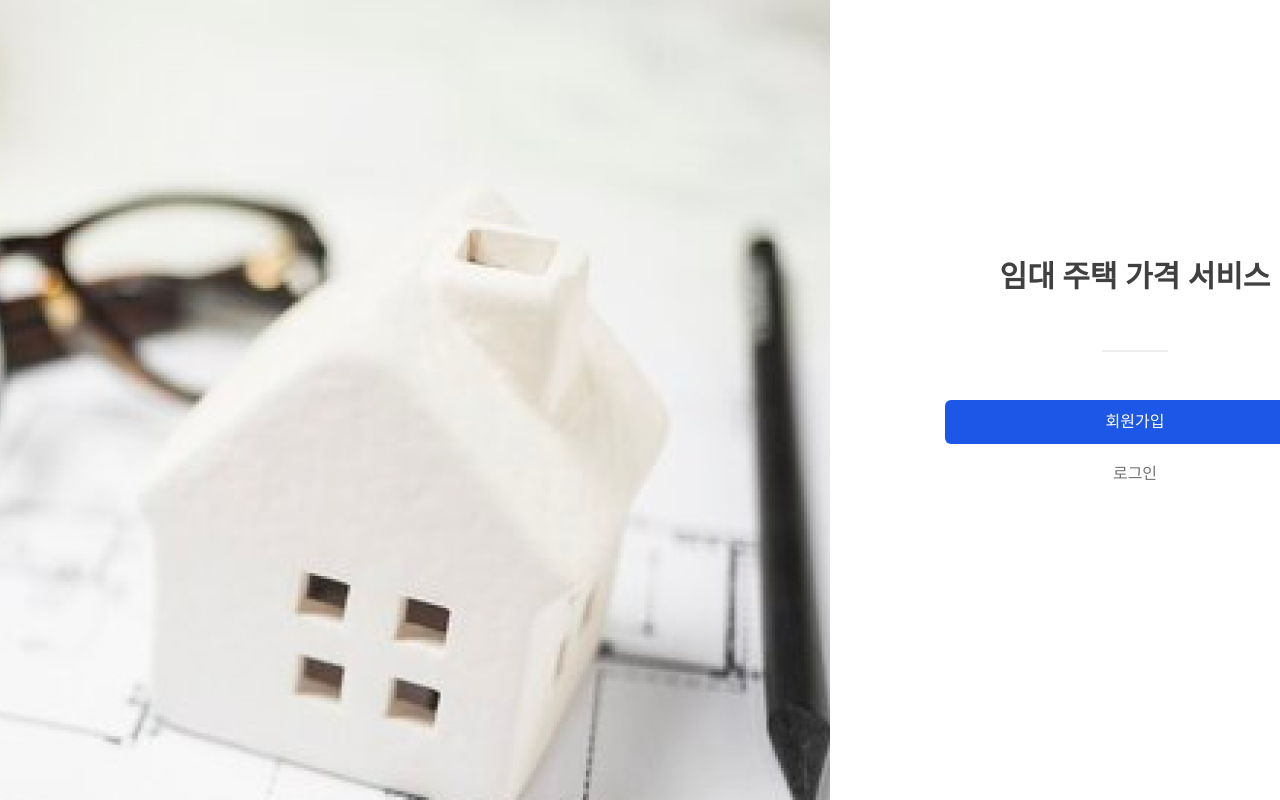
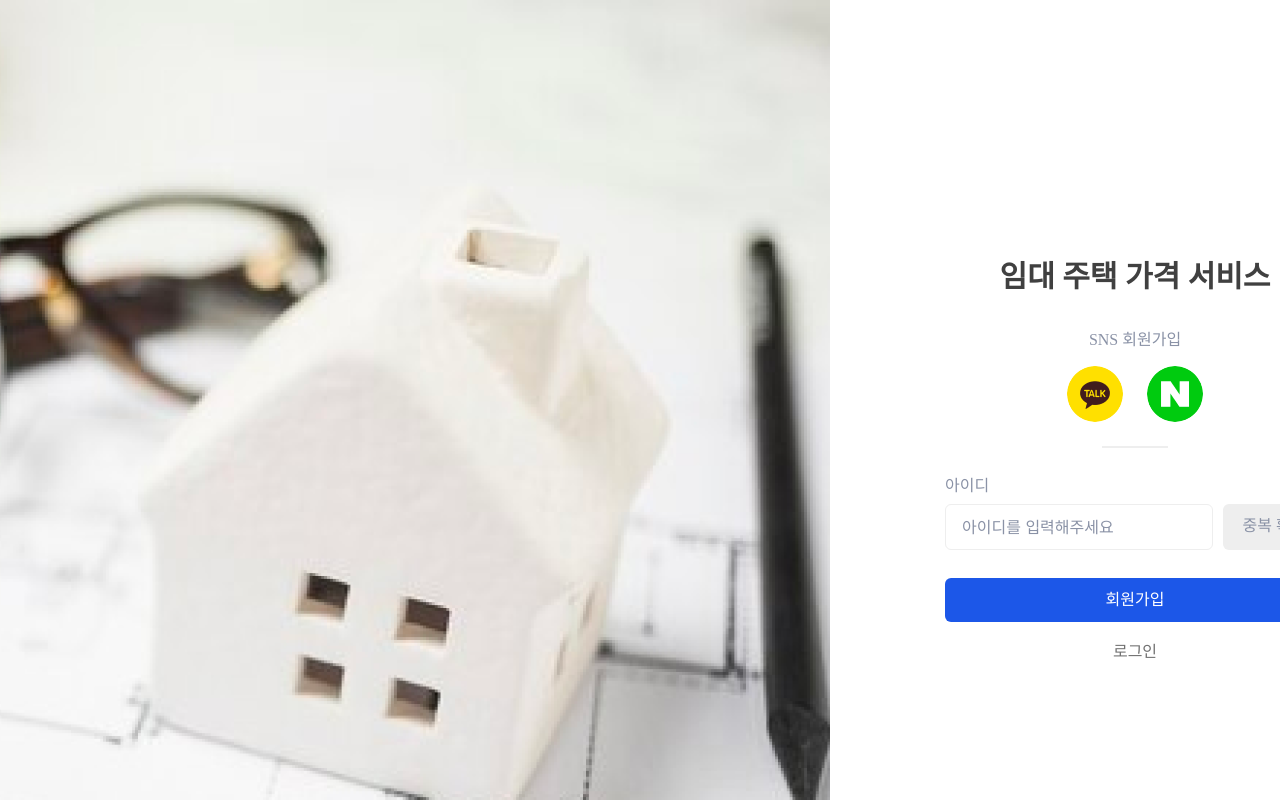
Before and after one commit to ahndb/react-estate, a React (Create React App) app: page / in a window 1280 px wide. Both pictures are taken after a click on the element "회원가입". Shown: the top 800 px of the page. Built offline with nearby package versions, Linux system fonts and the light colour scheme; the HTML template or start-up script is replaced by a standard one; a web font is replaced by a local one.

Commit message:
240411 11:50 Update SignUp

```diff
--- a/src/components/Inputbox/index.tsx
+++ b/src/components/Inputbox/index.tsx
@@ -8,9 +8,12 @@ export interface InputBoxProps {
   placeholder: string;
   onChangeHandler: (event: ChangeEvent<HTMLInputElement>) => void;
   buttonTitle?: string;
+  buttonStatus?: boolean;
 }
 
-export default function InputBox({ label, type, value, placeholder, onChangeHandler, buttonTitle }: InputBoxProps) {
+export default function InputBox({ label, type, value, placeholder, onChangeHandler, buttonTitle, buttonStatus }: InputBoxProps) {
+
+  const buttonClass = buttonStatus ? 'input-primary-button' : 'input-disable-button'
 
   return (
     <div className="input-box">
@@ -24,7 +27,7 @@ export default function InputBox({ label, type, value, placeholder, onChangeHand
               onChange={onChangeHandler}
           />
           { buttonTitle &&
-          <div className="input-disable-button">
+          <div className={buttonClass}>
               {buttonTitle}
           </div>
           }
--- a/src/components/Inputbox/style.css
+++ b/src/components/Inputbox/style.css
@@ -1,11 +1,3 @@
-/* .kakao-button {
-    background-image: url('../resource/image/kakao-button.png');
-}
-
-.naver-button {
-    background-image: url('../resource/image/naver-button.png');
-} */
-
 .sns-container-title {
   color: rgba(138, 146, 166, 1);
 }
@@ -99,3 +91,11 @@
     font-weight: 400;
     line-height: normal;
 }
+
+.kakao-button {
+    background-image: url('../../assets/image/kakao-button.png');
+}
+
+.naver-button {
+    background-image: url('../../assets/image/naver-button.png');
+}
--- a/src/views/Authentication/index.tsx
+++ b/src/views/Authentication/index.tsx
@@ -6,6 +6,28 @@ import SignUpBackground from 'assets/image/sing-up-background-image.png';
 import InputBox from 'components/Inputbox';
 
 type AuthPage = 'sign-in' | 'sign-up';
+
+interface SnsContainerProps{
+  title: string;
+}
+
+function SnsContainer({title}: SnsContainerProps) {
+
+  const onSnsButtonClickHandler = (type: 'kakao' | 'naver') => {
+    alert(type);
+  };
+
+  return (
+    <div className="authentication-sns-container">
+      <div className="sns-container-title label">{title}</div>
+      <div className="sns-button-container">
+        <div className="sns-button kakao-button" onClick={() =>onSnsButtonClickHandler('kakao')}></div>
+        <div className="sns-button naver-button" onClick={() =>onSnsButtonClickHandler('naver')}></div>
+      </div>
+    </div>
+  );
+  // onClick={() =>onSnsButtonClickHandler('naver')} 익명의 1회성 함수를 만들어서 함수를 호출하게 만듬(매개변수 적기)
+};
 
 interface Props {
   onLinkClickHandler : () => void;
@@ -43,11 +65,46 @@ function SignIn ({onLinkClickHandler}: Props) {
       </div>
       <div className='short-divider'></div>
       <div className='authentication-sns-container'></div>
+      <SnsContainer title={'SNS 로그인'} />
     </div>
   )
 };
 
 function SignUp ({onLinkClickHandler}: Props) {
+
+  const [id, setId] = useState<string>('');
+  const [idButtonStatus, setIdButtonStatus] = useState<boolean>(false);
+
+  const onIdChangeHandler = (event: ChangeEvent<HTMLInputElement>) => {
+    const {value} = event.target;
+    setId(value);
+    setIdButtonStatus(value !=='');
+  }
+
+
+
+  // const [password, setPassword] = useState<string>('');
+
+  // const onPasswordChangeHandler = (event: ChangeEvent<HTMLInputElement>) => {
+  //   setId(event.target.value);
+  // }
+  // const [id, setId] = useState<string>('');
+
+  // const onIdChangeHandler = (event: ChangeEvent<HTMLInputElement>) => {
+  //   setId(event.target.value);
+  // }
+  // const [eamil, setEmail] = useState<string>('');
+
+  // const onIdChangeHandler = (event: ChangeEvent<HTMLInputElement>) => {
+  //   setId(event.target.value);
+  // }
+  // const [id, setId] = useState<string>('');
+
+  // const onIdChangeHandler = (event: ChangeEvent<HTMLInputElement>) => {
+  //   setId(event.target.value);
+  // }
+
+
 
   const onSignUpButtonClickHandler = () => {
 
@@ -55,9 +112,15 @@ function SignUp ({onLinkClickHandler}: Props) {
 
   return (
     <div className='authentication-contents'>
-    <div className='authentication-sns-container'></div>
+    <SnsContainer title='SNS 회원가입' />
     <div className='short-divider'></div>
-    <div className='authentication-input-container'></div>
+    <div className='authentication-input-container'>
+    <InputBox label={'아이디'} type={'text'} value={id} placeholder={'아이디를 입력해주세요'} onChangeHandler={onIdChangeHandler} buttonTitle='중복 확인' buttonStatus={idButtonStatus} />
+    {/* <InputBox label={'비밀번호'} type={'password'} value={password} placeholder={'비밀번호를 입력해주세요'} onChangeHandler={onPasswordChangeHandler}  />
+    <InputBox label={'비밀번호 확인'} type={'password'} value={password} placeholder={'비밀번호를 입력해주세요'} onChangeHandler={onIdChangeHandler}  />
+    <InputBox label={'이메일'} type={'text'} value={email} placeholder={'이메일 주소를 입력해주세요'} onChangeHandler={onIdChangeHandler} buttonTitle='이메일 인증'  /> */}
+    {/* <InputBox label={'인증번호'} type={'text'} value={id} placeholder={'인증번호 4자리를 입력해주세요'} onChangeHandler={onIdChangeHandler} buttonTitle='인증 확인'  /> */}
+    </div>
     <div className='authentication-button-container'>
       <div className="primary-button full-width" onClick={onSignUpButtonClickHandler}> 회원가입</div>
       <div  className="text-link" onClick={onLinkClickHandler}>로그인</div>
```
